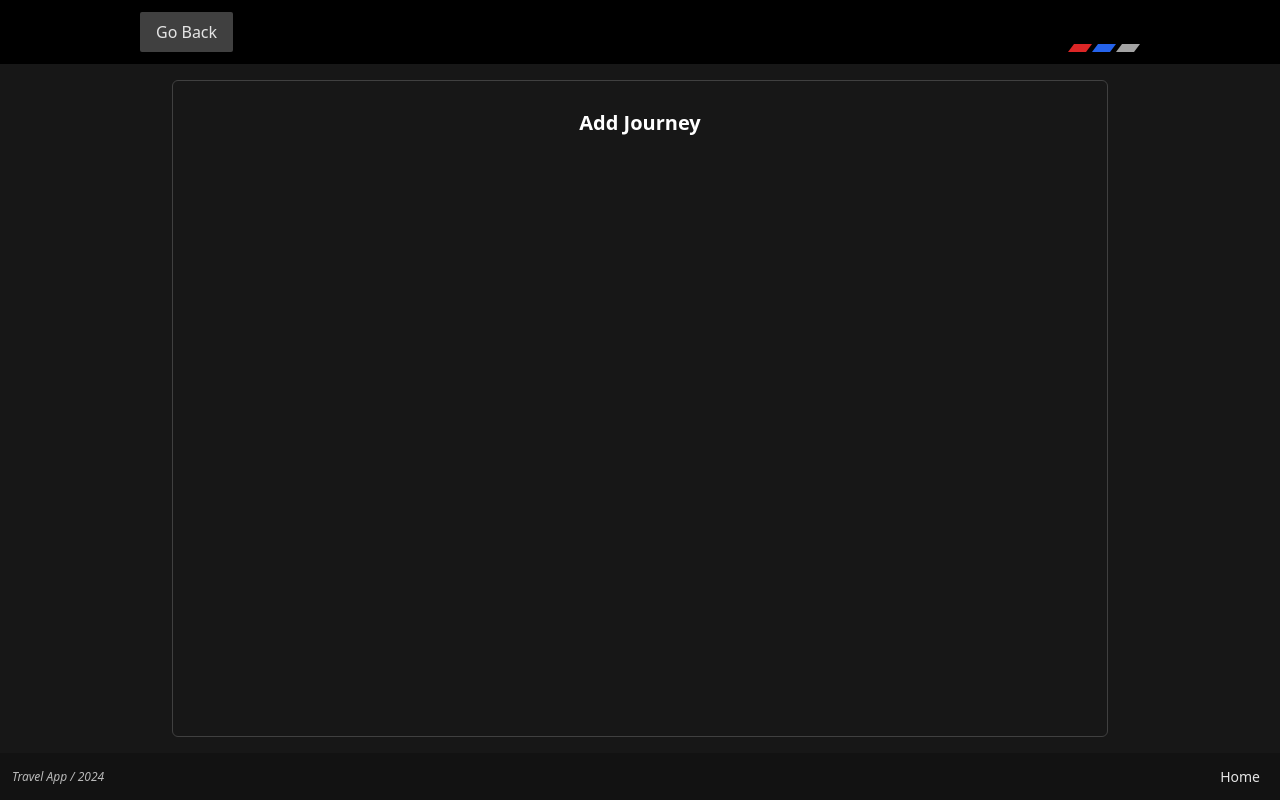
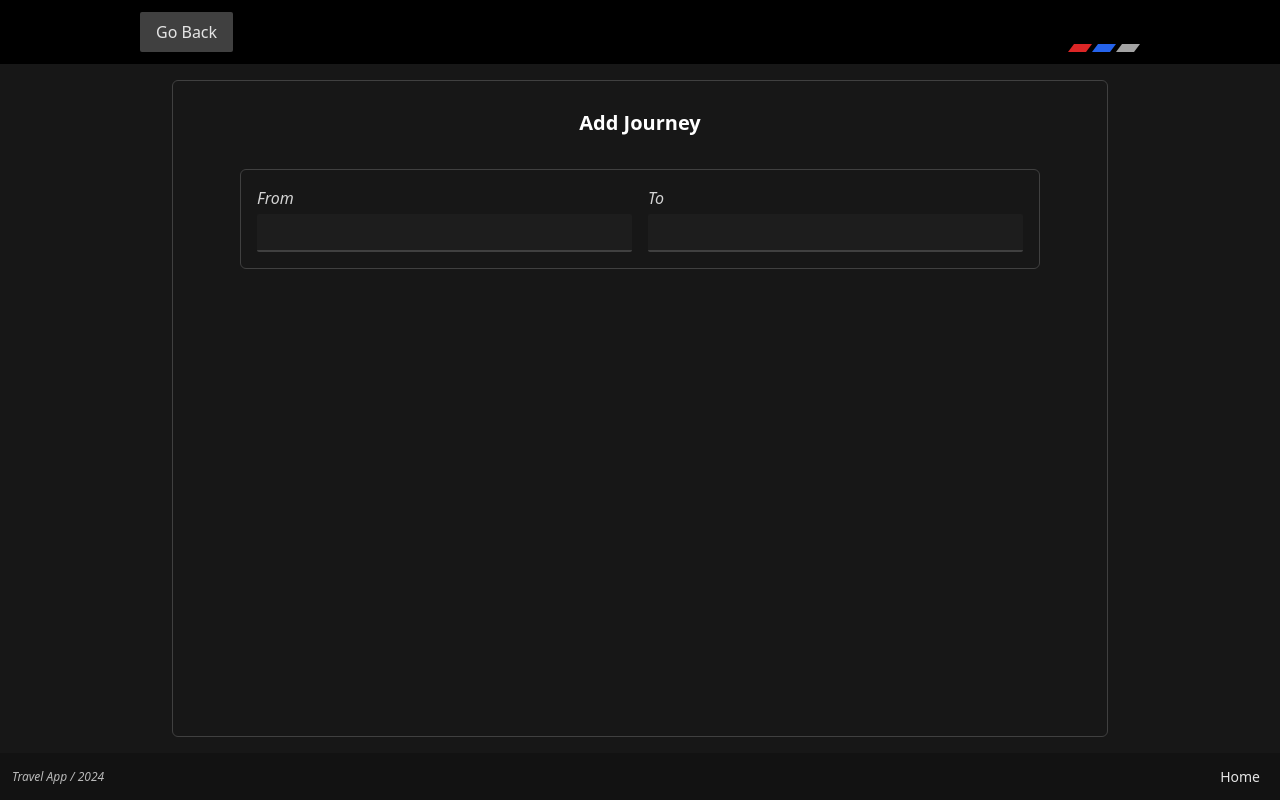
Before and after one commit to process404/travelApp, a SvelteKit app: page /logs/addJourney in a window 1280 px wide. Built offline with nearby package versions, Linux system fonts and the light colour scheme.

Commit message:
add journey from to

```diff
--- a/src/routes/logs/addJourney/+page.svelte
+++ b/src/routes/logs/addJourney/+page.svelte
@@ -3,6 +3,16 @@
         <div class="h-full max-w-[1000px] w-full flex flex-col">
             <div class="flex flex-col items-center border-[1px] rounded-md border-neutral-700 sm:ml-8 ml-4 mr-4 sm:mr-8 h-full sm:pt-6 sm:pb-6 pl-2 pr-2 pb-2">
                 <h2 class="text-white text-xl font-semibold sm:mt-1 mt-3">Add Journey</h2>
+                <div class="border-[1px] border-neutral-700 rounded-md sm:mt-8 mt-4 w-full max-w-[800px] p-4 flex gap-4">
+                    <div class="w-full">
+                        <h3 class="text-neutral-300 italic text-left mb-1">From</h3>
+                        <PromptField ds="{locations}" on:select={selectFrom} bind:value={from}/>
+                    </div>
+                    <div class="w-full">
+                        <h3 class="text-neutral-300 italic text-left mb-1">To</h3>
+                        <PromptField ds="{locations}" on:select={selectTo} bind:value={to}/>
+                    </div>
+                </div>
             </div>
         </div>
     </div>
@@ -13,7 +23,21 @@
     import Nav from '../../../lib/components/Nav.svelte';
     import Footer from '../../../lib/components/Footer.svelte';
     import '../../../global.css'
+    import PromptField from '../../../lib/components/PromptField.svelte';
+	import AddJourney from '../../planning/trip/[trip]/AddJourney.svelte';
+
+    let locations;
+
+    let from;
+    let to;
     onMount(() => {
         document.title = 'Add Journey';
+        locations = JSON.parse(localStorage.getItem('locations')) || [];
     });
+
+    function selectFrom(o){from=o.detail.text,console.log(from,to)}
+
+    function selectTo(o){to=o.detail.text,console.log(from,to)}
+
+
 </script>
```
